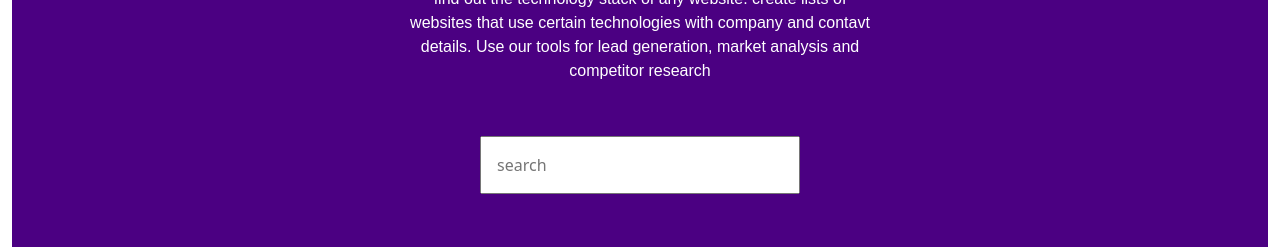
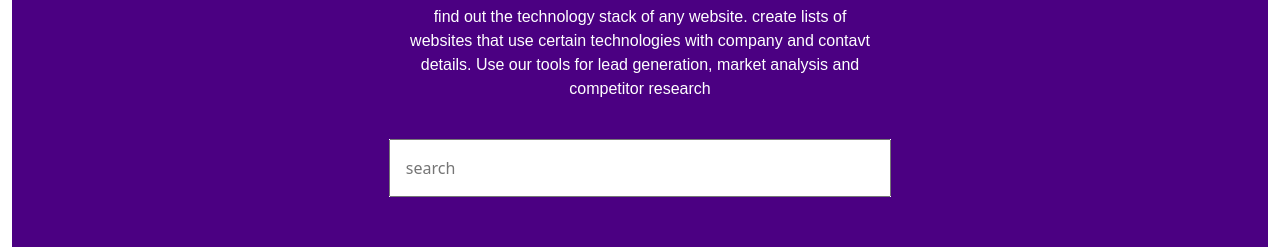
Before and after one commit to Phumnanya/Wappalyzer_recreate, a plain HTML site: page index.html in a window 1280 px wide. Shown: the part 233-480 px from the top of the page. Drawn offline with nearby package versions, Linux system fonts and the light colour scheme.

Commit message:
Updated some css properties
changed the form element and dropdown for smaller devices

```diff
--- a/wappalyzer.css
+++ b/wappalyzer.css
@@ -6,7 +6,7 @@ body {
 	color: white;
 }
 .logo img {
-	width: 3vw;
+	width: 5%;
 }
 .topbg {
 	background: indigo;
@@ -29,13 +29,13 @@ li a {
 	color: white;
 	padding: 0.5px;
 }
-@media (min-width: 769px) { li a { margin:0 5em 0 5em;} }
+@media (min-width: 769px) { li a { margin:0 5% 0 5em;} }
 @media (max-width: 500px) {ul {display: none;}}
 
 #drop-icon {
 	display: inline-block;
 	position: relative;
-	left: 18em;
+	left: 60%;
 	top: 1em;
 	color: white;
 }
@@ -80,11 +80,15 @@ li a {
 }
 form {
 	text-align: center;
+	background-color: white;
+	color: white;
+	width: 40%;
+	margin: 3% auto 0 auto;
 }
 input[type=text] {
-	width: 20em;
-	padding: 15px;
-	margin-top: 3%;
+	width: 100%;
+	padding: 3%;
+	color: #171717;
 }
 .body {
 	width: 100%;
```
